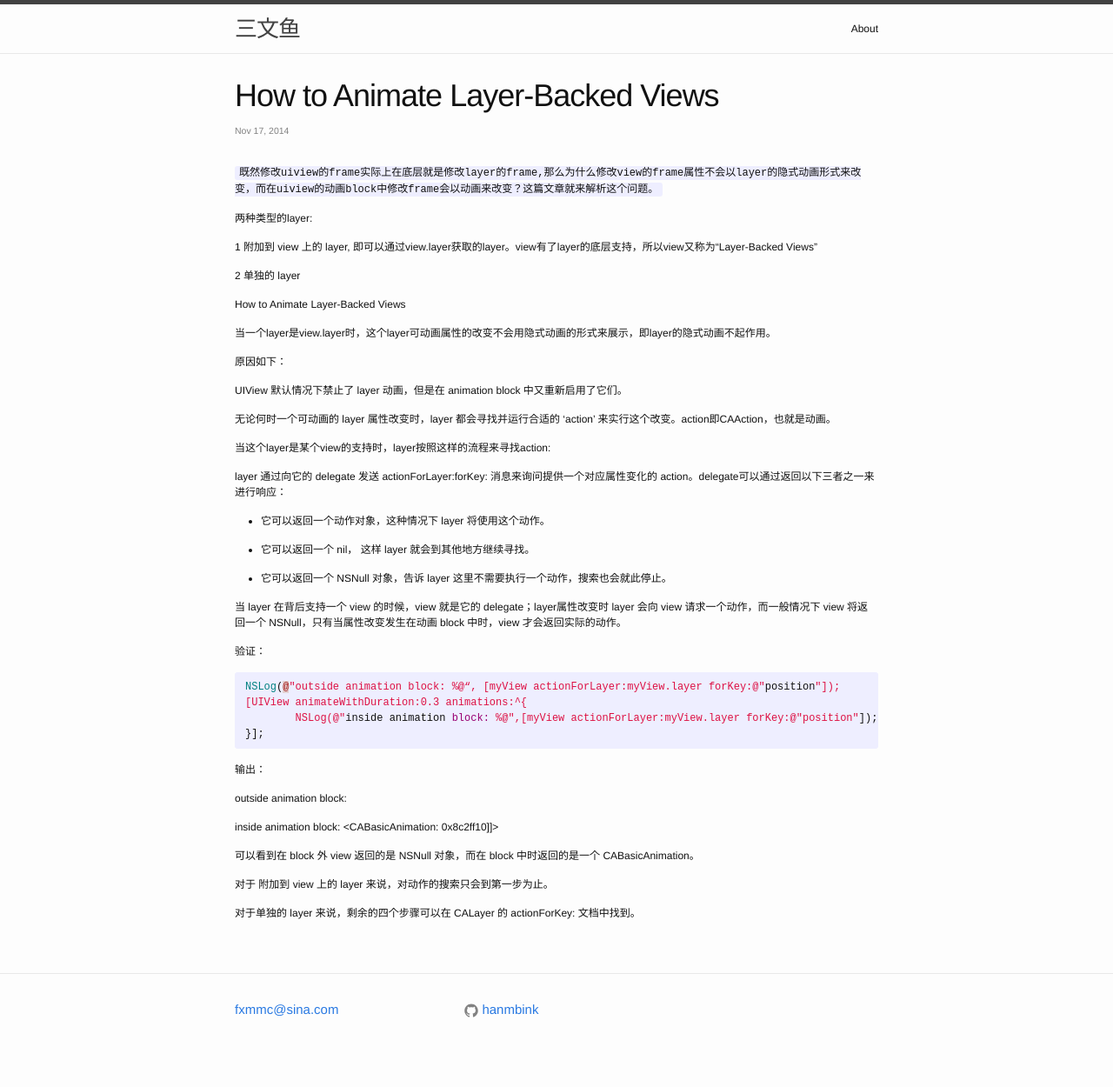
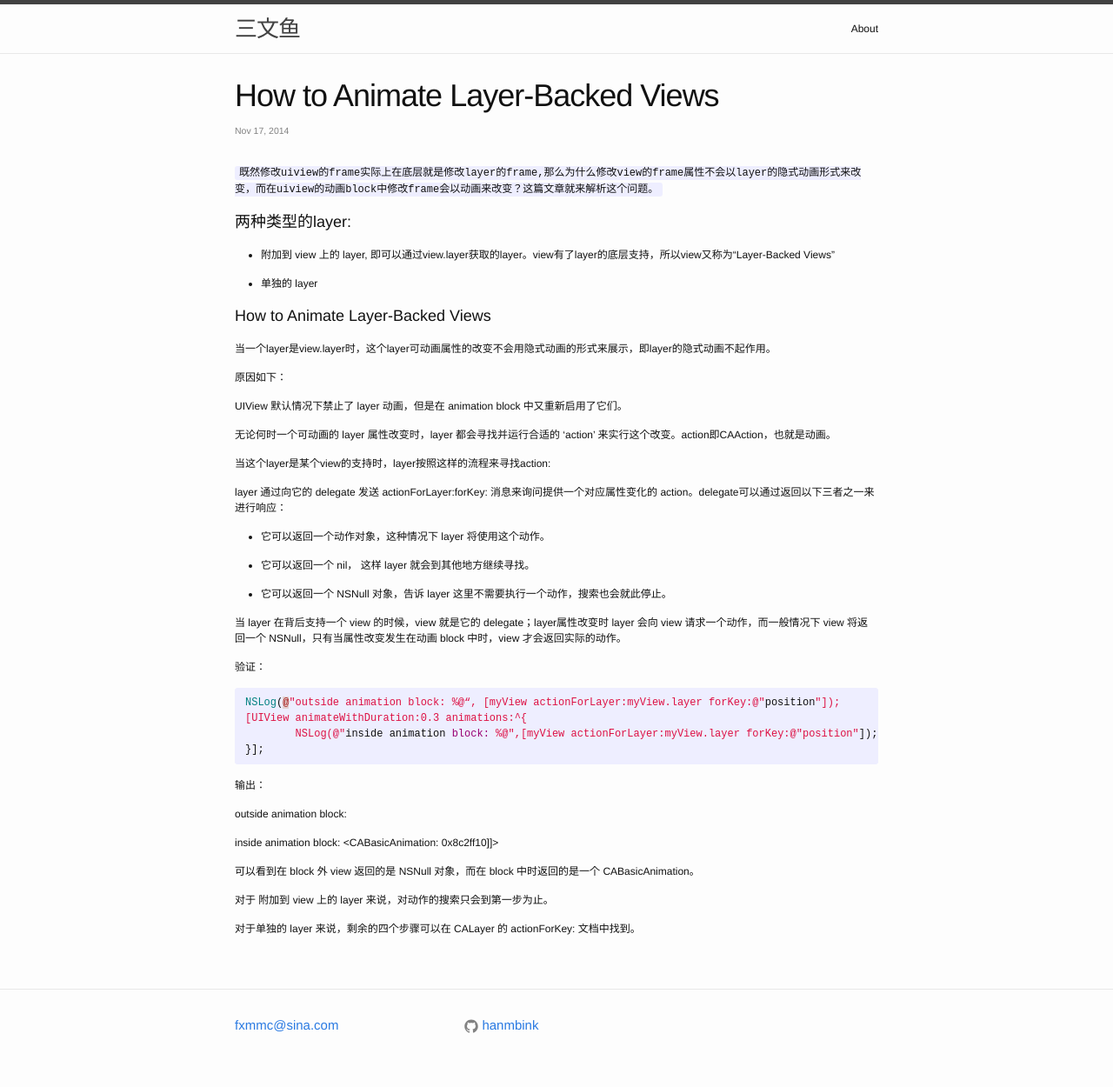
Before and after one commit to binkwang/hanmbink.github.io, a Jekyll site: the page built from _posts/2014-11-17-How to Animate Layer-Backed Views.markdown, in a window 1280 px wide. Shown: the whole page at 87% size. Built offline with Jekyll 4.4.1, drawn with Linux system fonts in a browser that asks for light colours.

Commit message:
Update 2014-11-17-How to Animate Layer-Backed Views.markdown

```diff
--- a/_posts/2014-11-17-How to Animate Layer-Backed Views.markdown
+++ b/_posts/2014-11-17-How to Animate Layer-Backed Views.markdown
@@ -7,13 +7,13 @@ categories: [技术,ios]
 
 `既然修改uiview的frame实际上在底层就是修改layer的frame,那么为什么修改view的frame属性不会以layer的隐式动画形式来改变，而在uiview的动画block中修改frame会以动画来改变？这篇文章就来解析这个问题。`
 
-两种类型的layer:
+# 两种类型的layer:
 
-1 附加到 view 上的 layer, 即可以通过view.layer获取的layer。view有了layer的底层支持，所以view又称为“Layer-Backed Views”
+* 附加到 view 上的 layer, 即可以通过view.layer获取的layer。view有了layer的底层支持，所以view又称为“Layer-Backed Views”
 
-2 单独的 layer
+* 单独的 layer
 
-How to Animate Layer-Backed Views
+# How to Animate Layer-Backed Views
 
 当一个layer是view.layer时，这个layer可动画属性的改变不会用隐式动画的形式来展示，即layer的隐式动画不起作用。
 
```
